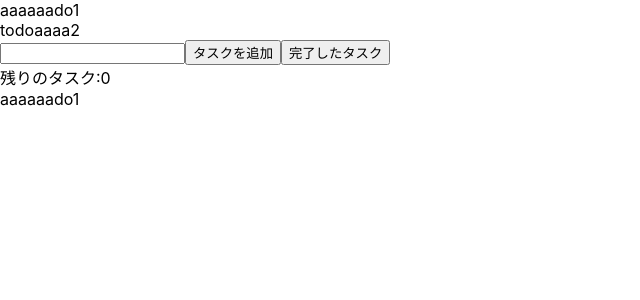
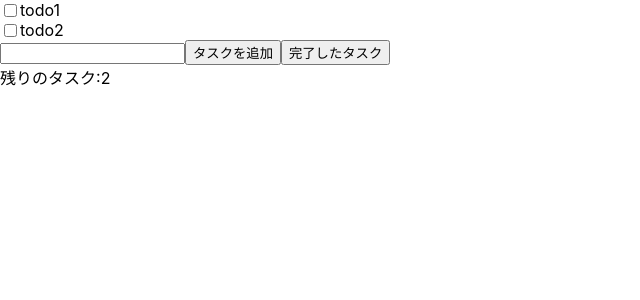
Before and after one commit to wuyftomato2024/TodoList-test, a React (Create React App) app: page /main in a window 1280 px wide. Shown: the top 300 px of the page, without its empty margins (0-640 px from the left). Built offline with nearby package versions, Linux system fonts and the light colour scheme.

Commit message:
updata1701

```diff
--- a/src/pages/main/main.js
+++ b/src/pages/main/main.js
@@ -1,28 +1,56 @@
-import React, { useState } from "react";
+import React, { useState, useRef } from "react";
 import { TextBar } from "../../components/textBar/textBar";
-
-
+import {v4 as uuidv4} from 'uuid';
 export const Main = () => {
+    const [input, setInput] = useState("");
 
 
     const [todos, setTodos] = useState([
-        { id: 1, name: "aaaaaado1", completed: false },
-        { id: 2, name: "todoaaaa2", completed: false },
+        { id: 1, name: "todo1", completed: false },
+        { id: 2, name: "todo2", completed: false },
     ]);
 
-    return (<>
-        <div>
-            {todos.map((e, i) => {
-                return (<TextBar props={e} />)
-            })}
-            <input type="text" />
-            <button>タスクを追加</button>
-            <button>完了したタスク</button>
-            <div>残りのタスク:0</div>
+    const todoNameRef = useRef();
+    const handleAddTodo = () =>{
+        let name = todoNameRef.current.value;
+        console.log(name);
 
-            <TextBar props={todos[0]}/>
-        </div>
-    </>)
+        setTodos([...todos,{id:uuidv4(),name:name,completed:false}]);
+
+        todoNameRef.current.value =null;
+    };
+
+    const toggleCheckbox = (id) => {
+        // チェックボックスの状態を切り替えるためのロジック
+        setTodos((prevTodos) =>
+            prevTodos.map((todo) =>
+                todo.id === id ? { ...todo, completed: !todo.completed } : todo
+            )
+        );
+    };
 
 
+
+    return (
+        <div>
+            {todos.map((todo) => (
+                <div key={todo.id} style={{ display: "flex", alignItems: "center" }}>
+                    <input
+                        type="checkbox"
+                        checked={todo.completed}
+                        onChange={() => toggleCheckbox(todo.id)}
+                    />
+                    <TextBar props={todo} />
+                </div>
+            ))}
+            <input type="text" ref={todoNameRef}/>
+            <button onClick={handleAddTodo}>タスクを追加</button>
+            <button>完了したタスク</button>
+            <div>
+                残りのタスク:
+                {todos.filter((todo) => !todo.completed).length}
+            </div>
+        </div>
+    );
+
 }
```
